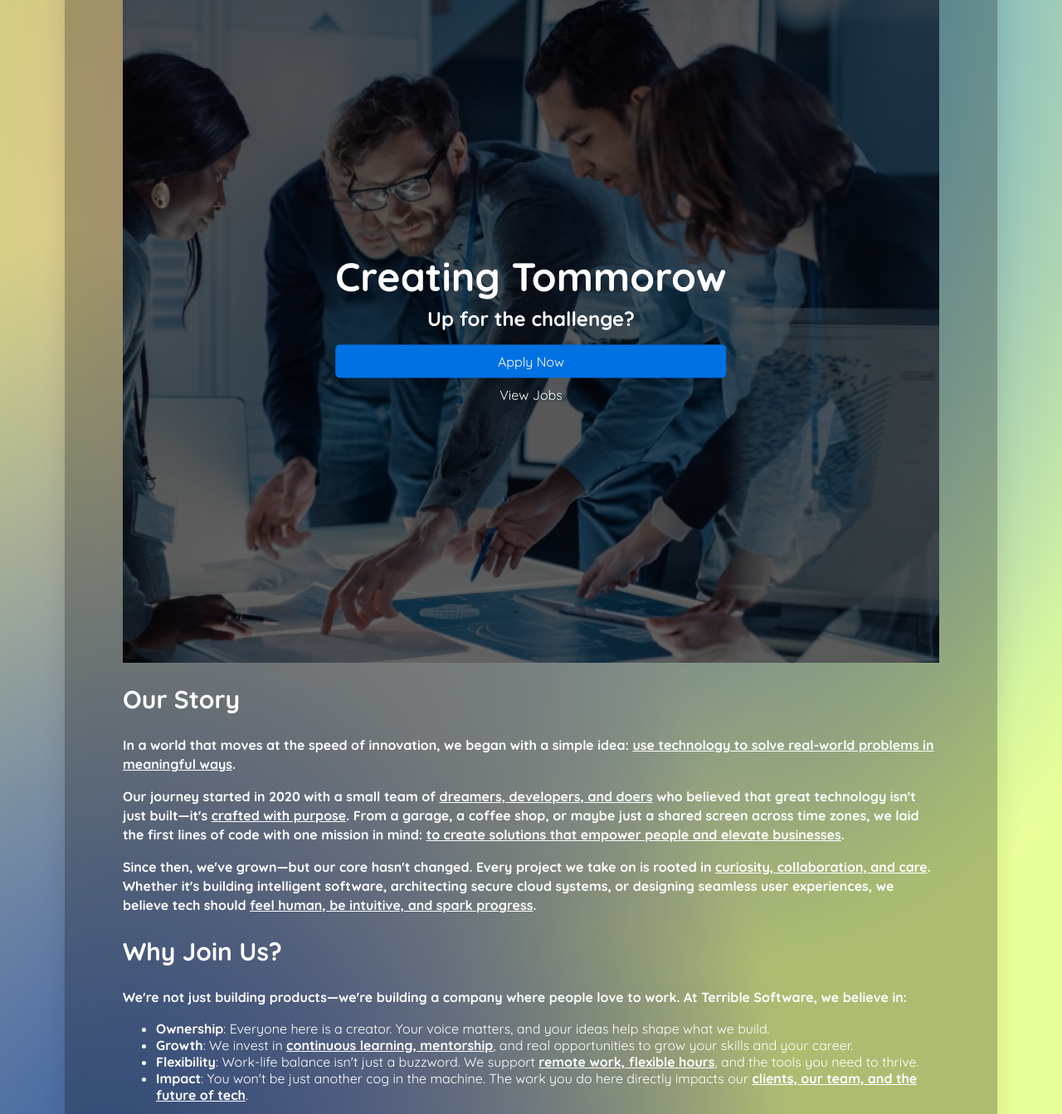
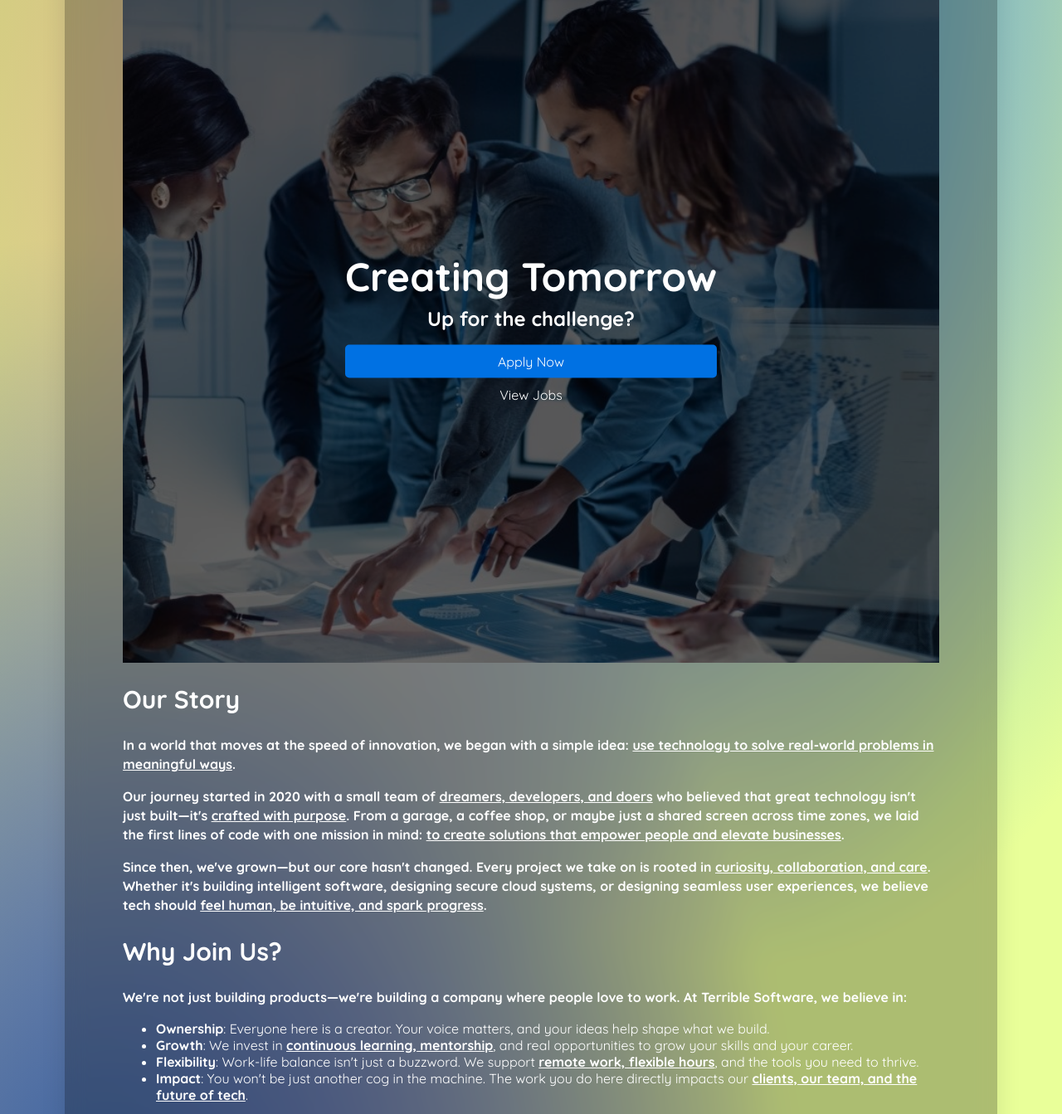
Before and after one commit to LucasSuperina/TSI_Website, a PHP site: page / in a window 1280 px wide. Shown: the part 214-1557 px from the top of the page at 83% size. Run offline with PHP 8.4, Linux system fonts and the light colour scheme.

Commit message:
AAAAAAAAAAAAAAAAAAAAAAAAA

```diff
--- a/project2/index.php
+++ b/project2/index.php
@@ -23,7 +23,7 @@
                 <section class="hero">
                     <img src="./styles/images/index_page_background_image.jpg" alt="">
                     <div class="hero-text">
-                        <h1>Creating Tommorow</h1>
+                        <h1>Creating Tomorrow</h1>
                         <p>Up for the challenge?</p>
                         <div class="hero-buttons">
                             <a href="apply.php" class="apply-btn">Apply Now</a>
@@ -35,7 +35,7 @@
                     <h2><strong>Our Story</strong></h2>
                     <p>In a world that moves at the speed of innovation, we began with a simple idea: <strong><u>use technology to solve real-world problems in meaningful ways</u></strong>.</p>
                     <p>Our journey started in <strong>2020</strong> with a small team of <strong><u>dreamers, developers, and doers</u></strong> who believed that great technology isn&#39;t just built—it&#39;s <strong><u>crafted with purpose</u></strong>. From a garage, a coffee shop, or maybe just a shared screen across time zones, we laid the first lines of code with one mission in mind: <strong><u>to create solutions that empower people and elevate businesses</u></strong>.</p>
-                    <p>Since then, we&#39;ve grown—but our core hasn&#39;t changed. Every project we take on is rooted in <strong><u>curiosity, collaboration, and care</u></strong>. Whether it&#39;s building intelligent software, architecting secure cloud systems, or designing seamless user experiences, we believe tech should <strong><u>feel human, be intuitive, and spark progress</u></strong>.</p>
+                    <p>Since then, we&#39;ve grown—but our core hasn&#39;t changed. Every project we take on is rooted in <strong><u>curiosity, collaboration, and care</u></strong>. Whether it&#39;s building intelligent software, designing secure cloud systems, or designing seamless user experiences, we believe tech should <strong><u>feel human, be intuitive, and spark progress</u></strong>.</p>
 
                     <h2><strong>Why Join Us?</strong></h2>
                     <p>We&#39;re not just building products—we&#39;re building a company where people love to work. At <strong>Terrible Software</strong>, we believe in:</p>
```
Also changed, not shown: project2/about.php (+4 -4 lines), project2/styles/images/company_logo.png (deleted).
